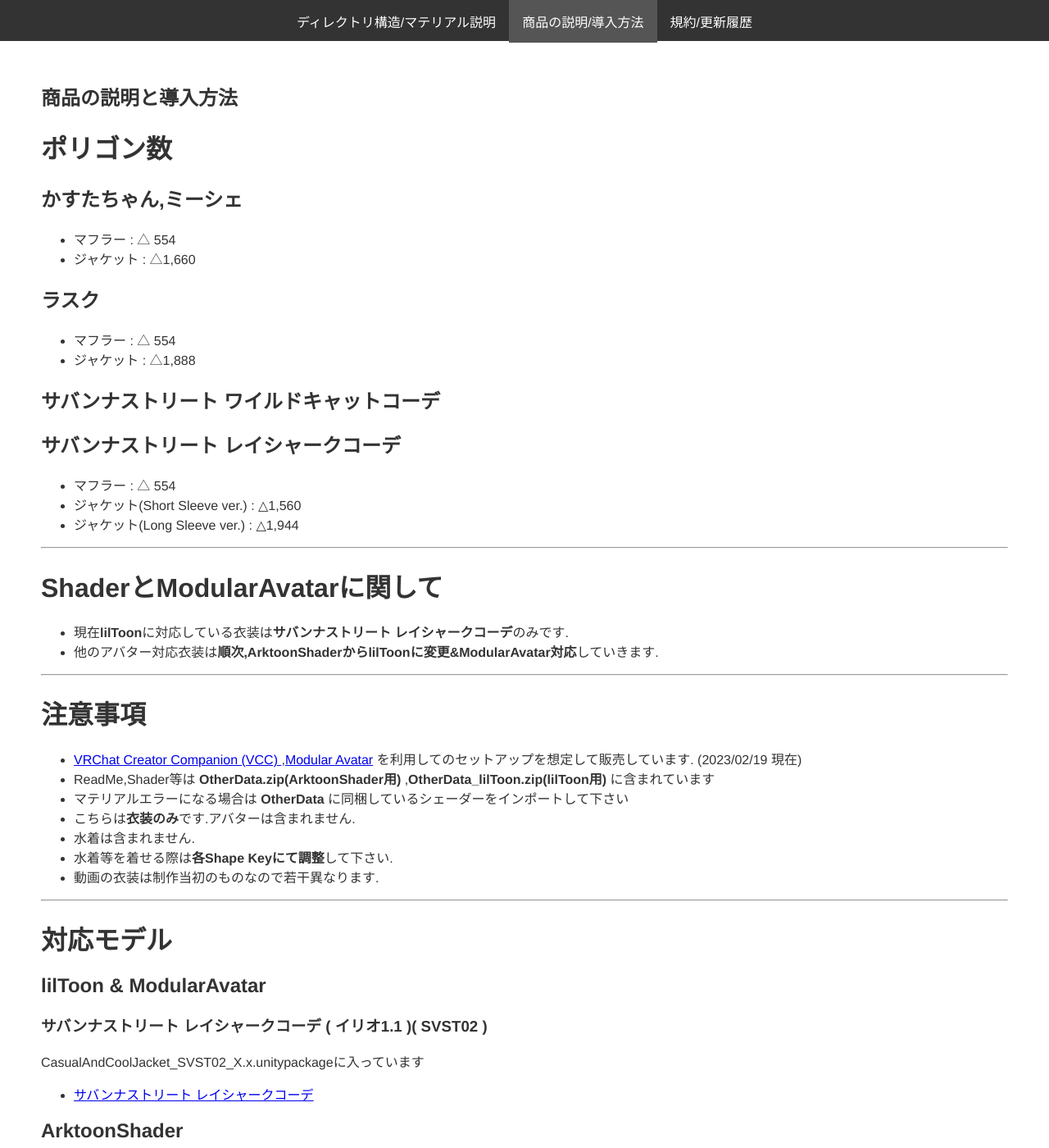
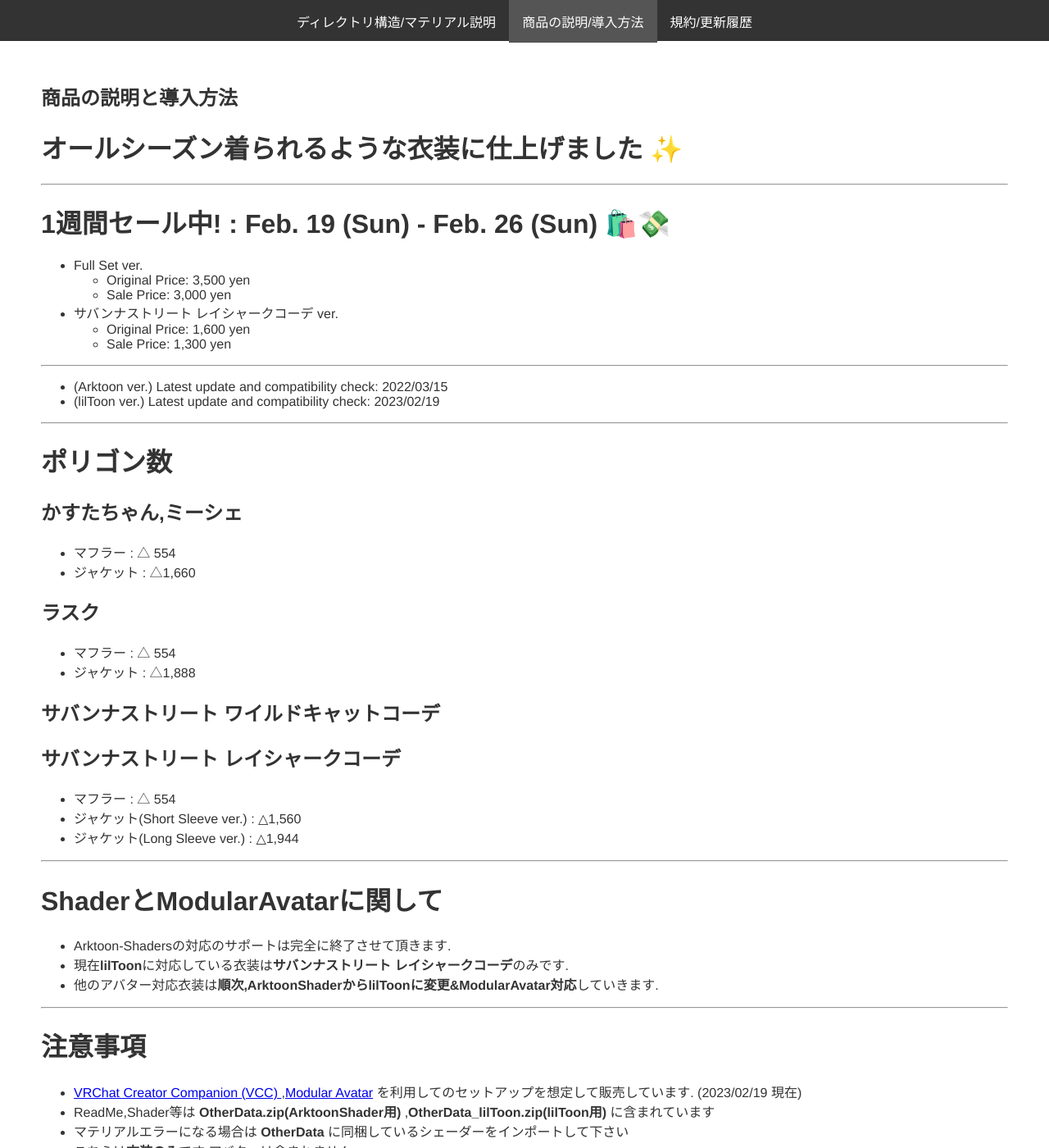
Before and after one commit to KLJP01/CasualAndCoolJacketManual, a Jekyll site: the page built from getting-started.md, in a window 1280 px wide and 1400 px high. Shown: the whole window at 82% size. Built offline with Jekyll 4.4.1, drawn with Linux system fonts in a browser that asks for light colours.

Commit message:
:bug: Fix

```diff
--- a/getting-started.md
+++ b/getting-started.md
@@ -1,6 +1,25 @@
 ---
 layout: default
 title: 商品の説明と導入方法
+---
+
+# オールシーズン着られるような衣装に仕上げました ✨
+
+---
+
+# 1週間セール中! : Feb. 19 (Sun) - Feb. 26 (Sun) 🛍️💸
+- Full Set ver.
+    - Original Price: 3,500 yen
+    - Sale Price: 3,000 yen
+- サバンナストリート レイシャークコーデ ver.
+    - Original Price: 1,600 yen
+    - Sale Price: 1,300 yen
+
+---
+
+- (Arktoon ver.) Latest update and compatibility check: 2022/03/15
+- (lilToon ver.) Latest update and compatibility check: 2023/02/19
+
 ---
 
 # ポリゴン数
@@ -21,6 +40,7 @@ title: 商品の説明と導入方法
 ---
 
 # ShaderとModularAvatarに関して
+* Arktoon-Shadersの対応のサポートは完全に終了させて頂きます.
 * 現在**lilToon**に対応している衣装は**サバンナストリート レイシャークコーデ**のみです.
 * 他のアバター対応衣装は**順次,ArktoonShaderからlilToonに変更&ModularAvatar対応**していきます.
 
```
Also changed, not shown: history.md (+14 -0 lines).
